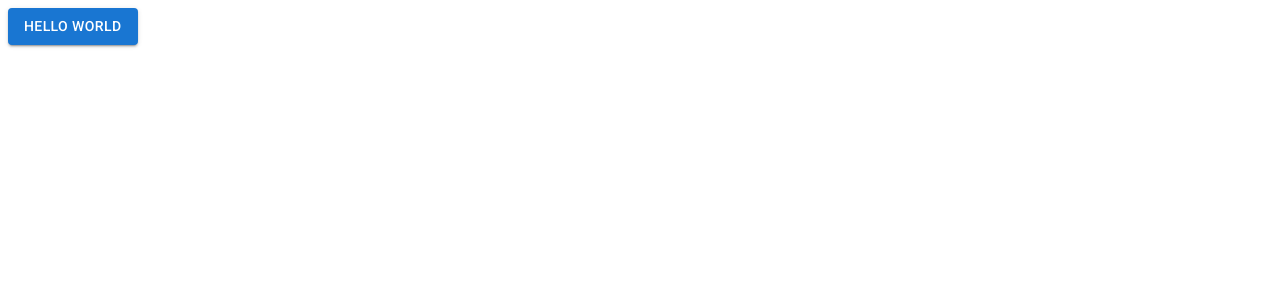
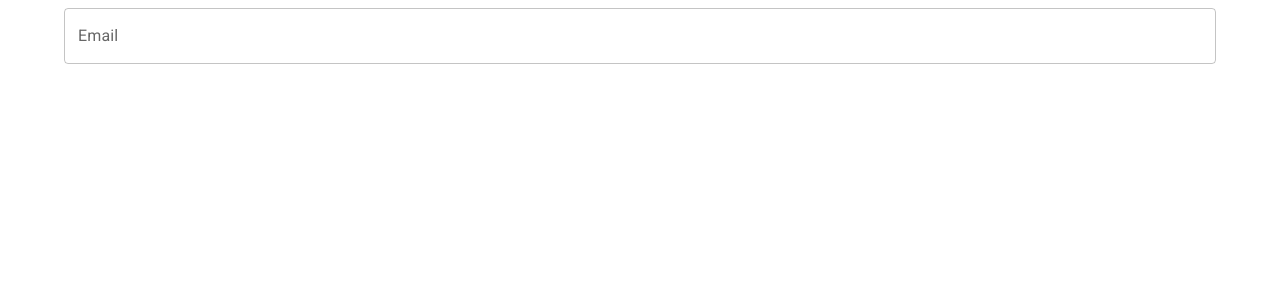
Before and after one commit to ronakmistrydev/mui-form-components, a React (Create React App) app: page / in a window 1280 px wide. Shown: the top 300 px of the page. Built offline with nearby package versions, Linux system fonts and the light colour scheme.

Commit message:
Email input (#2)

```diff
--- a/src/App.tsx
+++ b/src/App.tsx
@@ -1,13 +1,12 @@
-import { Button } from '@mui/material';
+import { Container } from '@mui/material';
+import { EmailInputField } from './components';
 
 function App() {
   return (
-      <div>
-        <Button variant="contained" color="primary">
-          Hello World
-        </Button>
-      </div>
-  )
+   <Container>
+     <EmailInputField />
+   </Container>
+  );
 }
 
 export default App;
--- /dev/null
+++ b/src/components/email-input-field.tsx
@@ -0,0 +1,13 @@
+import { TextField } from '@mui/material';
+
+export function EmailInputField() {
+  return (
+    <TextField
+      fullWidth
+      id="email"
+      label="Email"
+      type="email"
+      variant="outlined"
+    />
+  );
+}
--- /dev/null
+++ b/src/components/index.tsx
@@ -0,0 +1 @@
+export * from './email-input-field';
```
